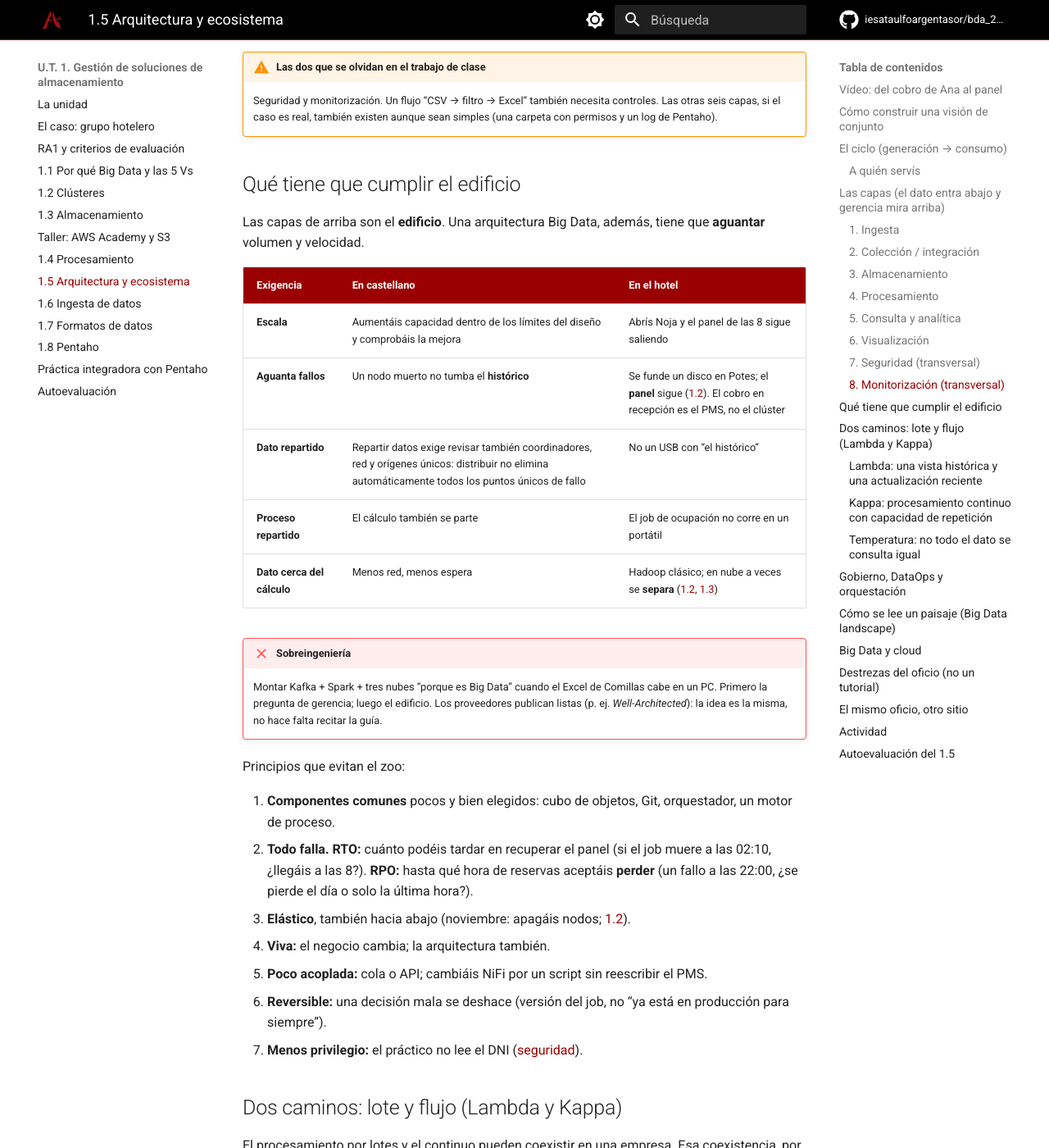
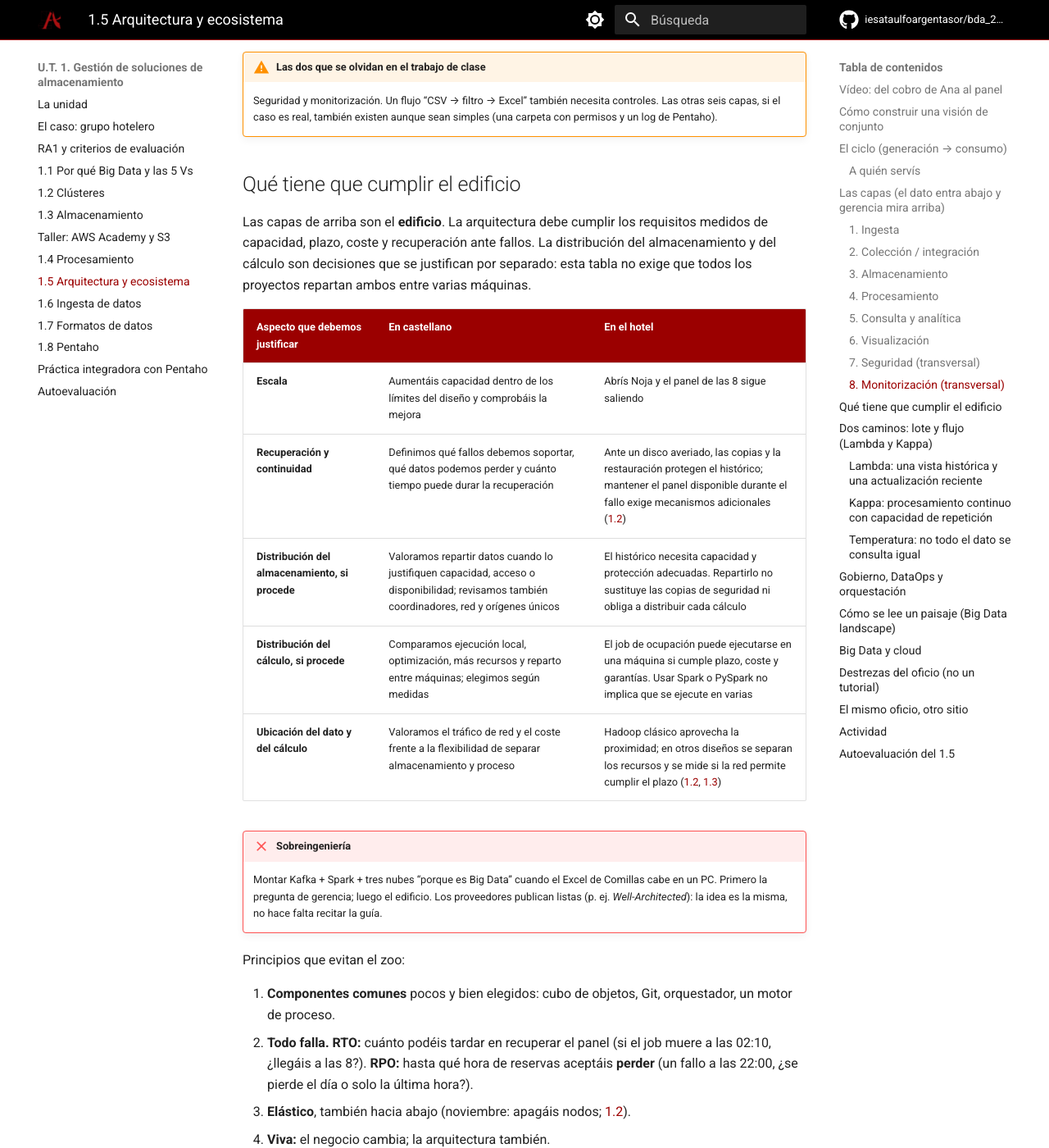
Before and after one commit to iesataulfoargentasor/bda_2026_2027, an MkDocs documentation site: the page built from docs/ut1/arquitectura.md, in a window 1280 px wide and 1400 px high, scrolled down 6583 px. Shown: the whole window at 82% size. Built offline with MkDocs 1.6.1 and Material for MkDocs 9.7.7, drawn with Linux system fonts in a browser that asks for light colours; comment, search, counter and statistics services are not loaded.

Commit message:
Aclara ejecucion local y distribuida de Big Data y PySpark

```diff
--- a/docs/ut1/arquitectura.md
+++ b/docs/ut1/arquitectura.md
@@ -159,15 +159,15 @@ Hay que observar tanto la ejecución como los datos. Un proceso puede terminar c
 
 ## Qué tiene que cumplir el edificio
 
-Las capas de arriba son el **edificio**. Una arquitectura Big Data, además, tiene que **aguantar** volumen y velocidad.
+Las capas de arriba son el **edificio**. La arquitectura debe cumplir los requisitos medidos de capacidad, plazo, coste y recuperación ante fallos. La distribución del almacenamiento y del cálculo son decisiones que se justifican por separado: esta tabla no exige que todos los proyectos repartan ambos entre varias máquinas.
 
-| Exigencia | En castellano | En el hotel |
+| Aspecto que debemos justificar | En castellano | En el hotel |
 | --- | --- | --- |
 | **Escala** | Aumentáis capacidad dentro de los límites del diseño y comprobáis la mejora | Abrís Noja y el panel de las 8 sigue saliendo |
-| **Aguanta fallos** | Un nodo muerto no tumba el **histórico** | Se funde un disco en Potes; el **panel** sigue ([1.2](clusters.md){target="_blank" rel="noopener"}). El cobro en recepción es el PMS, no el clúster |
-| **Dato repartido** | Repartir datos exige revisar también coordinadores, red y orígenes únicos: distribuir no elimina automáticamente todos los puntos únicos de fallo | No un USB con “el histórico” |
-| **Proceso repartido** | El cálculo también se parte | El job de ocupación no corre en un portátil |
-| **Dato cerca del cálculo** | Menos red, menos espera | Hadoop clásico; en nube a veces se **separa** ([1.2](clusters.md){target="_blank" rel="noopener"}, [1.3](almacenamiento.md){target="_blank" rel="noopener"}) |
+| **Recuperación y continuidad** | Definimos qué fallos debemos soportar, qué datos podemos perder y cuánto tiempo puede durar la recuperación | Ante un disco averiado, las copias y la restauración protegen el histórico; mantener el panel disponible durante el fallo exige mecanismos adicionales ([1.2](clusters.md){target="_blank" rel="noopener"}) |
+| **Distribución del almacenamiento, si procede** | Valoramos repartir datos cuando lo justifiquen capacidad, acceso o disponibilidad; revisamos también coordinadores, red y orígenes únicos | El histórico necesita capacidad y protección adecuadas. Repartirlo no sustituye las copias de seguridad ni obliga a distribuir cada cálculo |
+| **Distribución del cálculo, si procede** | Comparamos ejecución local, optimización, más recursos y reparto entre máquinas; elegimos según medidas | El job de ocupación puede ejecutarse en una máquina si cumple plazo, coste y garantías. Usar Spark o PySpark no implica que se ejecute en varias |
+| **Ubicación del dato y del cálculo** | Valoramos el tráfico de red y el coste frente a la flexibilidad de separar almacenamiento y proceso | Hadoop clásico aprovecha la proximidad; en otros diseños se separan los recursos y se mide si la red permite cumplir el plazo ([1.2](clusters.md){target="_blank" rel="noopener"}, [1.3](almacenamiento.md){target="_blank" rel="noopener"}) |
 
 !!! failure "Sobreingeniería"
     Montar Kafka + Spark + tres nubes “porque es Big Data” cuando el Excel de Comillas cabe en un PC. Primero la pregunta de gerencia; luego el edificio. Los proveedores publican listas (p. ej. *Well-Architected*): la idea es la misma, no hace falta recitar la guía.
```
Also changed, not shown: docs/ut1/ingesta.md (+1 -1 lines), docs/ut1/por-que-big-data.md (+4 -2 lines).
